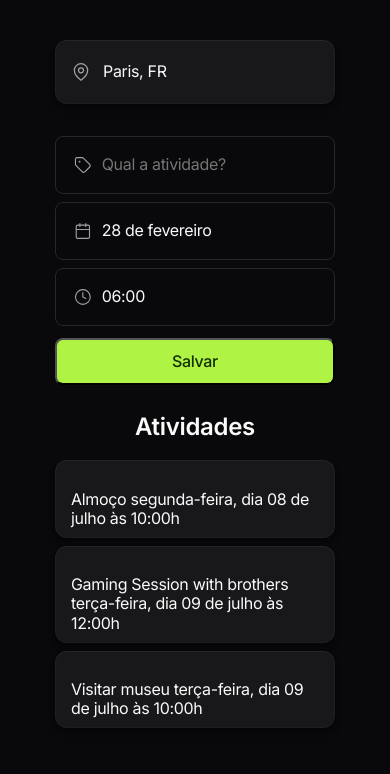
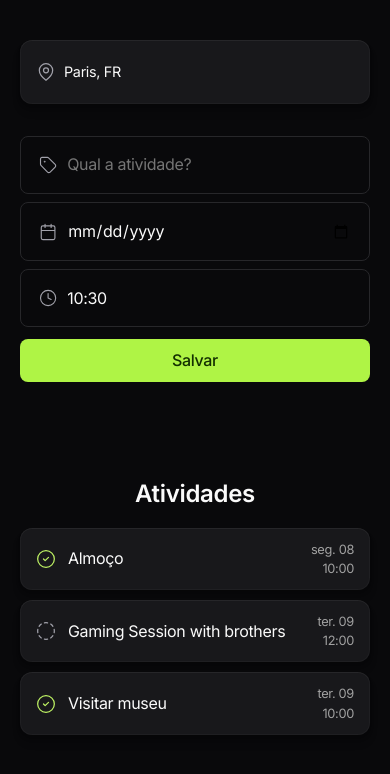
Before and after one commit to Joao13Neves/trip-organize-javaScript, a plain HTML site: page index.html in a window 390 px wide. Drawn offline with nearby package versions, Linux system fonts and the light colour scheme.

Commit message:
finallizando responsividade

```diff
--- a/css/global.css
+++ b/css/global.css
@@ -4,23 +4,24 @@
   box-sizing: border-box;
 }
 
-body,
+html,
 input,
 select,
 button,
 option {
   font-family: "Inter", sans-serif;
   background: #09090B;
+  color: #fafafa;
   letter-spacing: -0.02em;
   line-height: 120%;
-  color: #fafafa;
 }
 
-/* APP */
-#app {
+.container {
   padding: 40px 20px;
-  max-width: 320px;
-  margin: 0 auto;
+  display: flex;
+  gap: 32px;
+  max-width: 1024px;
+  margin: auto;
 }
 
 
@@ -28,10 +29,10 @@ option {
 #place {
   display: flex;
   align-items: center;
-  gap: 12px;
+  gap: 8px;
+  padding: 22px 16px;
+  font-size: 0.9rem;
   margin-bottom: 32px;
-  font-size: 1rem;
-  padding: 22px 16px;
 }
 
 input,
@@ -65,14 +66,15 @@ button {
 }
 
 button {
+  margin-top: 12px;
+  border: none;
+  padding: 12px 20px;
+  background-color: #aff445;
+  border-radius: 8px;
+  font-weight: 500;
+  font-size: 1rem;
+  color: #132f00;
   cursor: pointer;
-  margin-top: 12px;
-  padding: 12px 20px;
-  border-radius: 8px;
-  background-color: #aff445;
-  font-weight: 500;
-  color: #132f00;
-  font-size: 1rem;
 }
 
 .card-bg {
@@ -86,22 +88,103 @@ button {
 
 /* MAIN */
 main {
-  margin-top: 32px;
+  margin-top: 0;
+  flex: 1;
 }
 
 h1 {
-  font-size: 1.5rem;
-  font-weight: 600;
-  text-align: center;
-  margin-bottom: 24px;
+  text-align: left;
+  margin-top: 38px;
+  margin-bottom: 38px;
 }
 
 section {
   display: grid;
-  gap: 8px;
+  gap: 10px;
+}
+
+section input[type="checkbox"] {
+  position: absolute;
+  inset: 0;
 }
 
 section .card-bg {
-  padding: 10px 16px;
+  position: relative;
+  padding: 12px 16px;
+  display: flex;
   align-items: center;
+  justify-content: space-between;
+  cursor: pointer;
 }
+
+section .card-bg:has(:checked) .active,
+section .card-bg .inactive {
+  display: block;
+}
+
+section .card-bg:has(:checked) .inactive,
+section .card-bg .active {
+  display: none;
+}
+
+section .card-bg > div {
+  display: flex;
+  align-items: center;
+  gap: 12px;
+}
+
+time {
+  font-size: 0.8rem;
+  color: #A1A1A1;
+  text-align: right;
+}
+
+time.short {
+  display: none;
+}
+
+@media (max-width: 800px) {
+  time.full {
+    display: none;
+  }
+
+  time.short {
+    display: block;
+  }
+}
+
+@media (max-width: 600px) {
+  .container {
+    display: grid;
+    gap: 32px;
+  }
+
+  main {
+    margin-top: 32px;
+  }
+
+  h1 {
+    text-align: center;
+    font-weight: 600;
+    font-size: 1.5rem;
+    margin-bottom: 24px;
+  }
+
+  time.full {
+    display: none;
+  }
+
+  time.short {
+    display: block;
+  }
+}
+
+section .card-bg {
+  animation: appear 300ms;
+}
+
+@keyframes appear {
+  from {
+    opacity: 0;
+  }
+}
--- a/index.html
+++ b/index.html
@@ -18,7 +18,7 @@
 </head>
 
 <body>
-    <div id="app">
+    <div id="container" class="container">
         <form onsubmit="salvarAtividade(event)">
 
             <div id="place" class="card-bg">
@@ -52,9 +52,7 @@
                             d="M6.66667 1.66666V4.99999M13.3333 1.66666V4.99999M2.5 8.33332H17.5M4.16667 3.33332H15.8333C16.7538 3.33332 17.5 4.07952 17.5 4.99999V16.6667C17.5 17.5871 16.7538 18.3333 15.8333 18.3333H4.16667C3.24619 18.3333 2.5 17.5871 2.5 16.6667V4.99999C2.5 4.07952 3.24619 3.33332 4.16667 3.33332Z"
                             stroke="#A1A1AA" stroke-width="1.25" stroke-linecap="round" stroke-linejoin="round" />
                     </svg>
-                    <select name="dia">
-                        <option value="2024-03-01"> 01 de Fevereiro</option>
-                    </select>
+                    <input type="date" name="dia" required>
                 </div>
 
                 <div class="field-wrapper">
--- a/script.js
+++ b/script.js
@@ -49,14 +49,32 @@ const formatador = (data) => {
 
   const formatar = formatador(atividade.data);
 
+
   return `
       <div class="card-bg">
           ${input}
+          <div>
+            <svg class="active" width="20" height="20" viewBox="0 0 20 20" fill="none" xmlns="http://www.w3.org/2000/svg">
+              <path d="M7.50008 10L9.16675 11.6667L12.5001 8.33335M18.3334 10C18.3334 14.6024 14.6025 18.3334 10.0001 18.3334C5.39771 18.3334 1.66675 14.6024 1.66675 10C1.66675 5.39765 5.39771 1.66669 10.0001 1.66669C14.6025 1.66669 18.3334 5.39765 18.3334 10Z" stroke="#BEF264" stroke-width="1.25" stroke-linecap="round" stroke-linejoin="round"/>
+            </svg>
+
+            <svg class="inactive" width="20" height="20" viewBox="0 0 20 20" fill="none" xmlns="http://www.w3.org/2000/svg">
+              <path d="M8.41664 1.81836C9.46249 1.61597 10.5374 1.61597 11.5833 1.81836M11.5833 18.1817C10.5374 18.3841 9.46249 18.3841 8.41664 18.1817M14.6741 3.10086C15.5587 3.70022 16.3197 4.46409 16.9158 5.35086M1.8183 11.5834C1.6159 10.5375 1.6159 9.46255 1.8183 8.4167M16.8991 14.6742C16.2998 15.5588 15.5359 16.3198 14.6491 16.9159M18.1816 8.4167C18.384 9.46255 18.384 10.5375 18.1816 11.5834M3.1008 5.32586C3.70016 4.44131 4.46403 3.68026 5.3508 3.0842M5.3258 16.8992C4.44124 16.2998 3.6802 15.536 3.08414 14.6492" stroke="#A1A1AA" stroke-width="1.25" stroke-linecap="round" stroke-linejoin="round"/>
+            </svg>
+
             <span>${atividade.nome}</span>
-          <time>${formatar.dia.semana.longo},
+          </div>
+
+          <time class="short">${formatar.dia.semana.curto}.
+            ${formatar.dia.numerico} <br>
+            ${formatar.hora}
+          </time>
+
+          <time class="full">${formatar.dia.semana.longo},
             dia ${formatar.dia.numerico}
             de ${formatar.mes}
-          às ${formatar.hora}h </time>
+            às ${formatar.hora}h
+          </time>
       </div>`;
 };
 
```
Also changed, not shown: 1 other file. Lines whose indentation alone changed are shown as unchanged.
